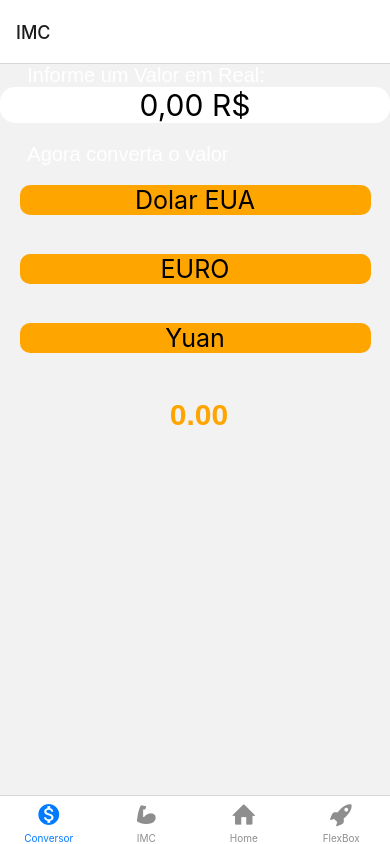
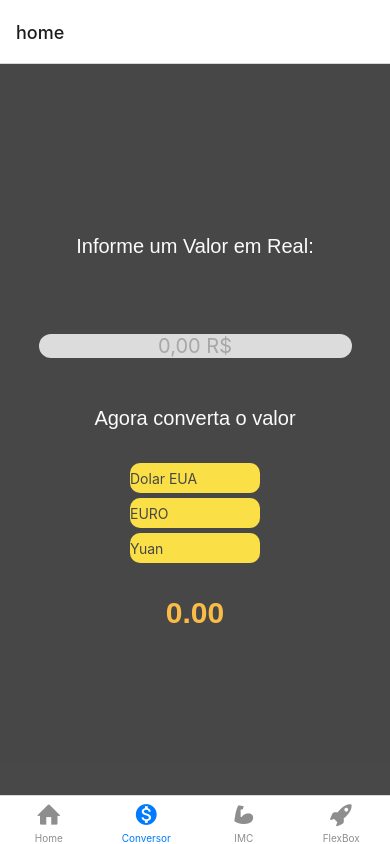
Before and after one commit to duarte-arthur21/TasksList, a React Native app: screen /Conversor in a window 390 px wide. Built offline with nearby package versions, Linux system fonts and the light colour scheme.

Commit message:
Contruindo função useToggle

```diff
--- a/App.js
+++ b/App.js
@@ -20,6 +20,16 @@ function MyTabs() {
   return (
     <Tab.Navigator>
       <Tab.Screen
+        name="Home"
+        component={Home}
+        options={{
+          headerShown: false,
+          tabBarIcon: ({ color, size }) => (
+            <Entypo name="home" color={color} size={size} />
+          ),
+        }}
+      />
+      <Tab.Screen
         name="Conversor"
         component={Conversor}
         options={{
@@ -36,16 +46,6 @@ function MyTabs() {
           headerShown: false,
           tabBarIcon: ({ color, size }) => (
             <MaterialCommunityIcons name="arm-flex" color={color} size={size} />
-          ),
-        }}
-      />
-      <Tab.Screen
-        name="Home"
-        component={Home}
-        options={{
-          headerShown: false,
-          tabBarIcon: ({ color, size }) => (
-            <Entypo name="home" color={color} size={size} />
           ),
         }}
       />
@@ -66,8 +66,8 @@ function MyTabs() {
 export default function App() {
   return (
     <NavigationContainer>
-      <Stack.Navigator initialRouteName="IMC">
-        <Stack.Screen name="IMC" component={MyTabs} />
+      <Stack.Navigator initialRouteName="home">
+        <Stack.Screen name="home" component={MyTabs} />
       </Stack.Navigator>
     </NavigationContainer>
   );
--- a/src/Components/Button/index.js
+++ b/src/Components/Button/index.js
@@ -3,10 +3,11 @@ import { Text, TouchableOpacity } from "react-native";
 import { StyleSheet } from "react-native";
 
 function Button(props) {
-  console.log(props);
+  const { onPress, titulo } = props;
+
   return (
-    <TouchableOpacity onPress={props.onPress}>
-      <Text style={estilo.calcular}>{props.titulo}</Text>
+    <TouchableOpacity style={estilo.button} onPress={onPress}>
+      <Text>{titulo}</Text>
     </TouchableOpacity>
   );
 }
@@ -14,15 +15,16 @@ function Button(props) {
 export { Button };
 
 const estilo = StyleSheet.create({
-  calcular: {
-    fontSize: 25,
+  button: {
+    display: "flex",
+    position: "relative",
+    fontSize: 35,
     backgroundColor: "#FFD700",
     borderRadius: 10,
     textAlign: "center",
-    marginTop: "5px",
-    marginBottom: "5px",
-    marginLeft: "-15px",
-    position: "relative",
-    width: "150%",
+    justifyContent: "center",
+    marginBottom: 5,
+    width: 130,
+    height: 30,
   },
 });
--- /dev/null
+++ b/src/Components/UseToggle/index.js
@@ -0,0 +1,9 @@
+import { useState } from "react";
+
+const useToggle = (initialValue = "OFF") => {
+  const [value, setValue] = useState(initialValue);
+  const toggle = () => setValue(value === "OFF" ? "ON" : "OFF");
+  return [value, toggle];
+};
+
+export default useToggle;
--- a/src/pages/Conversor/index.js
+++ b/src/pages/Conversor/index.js
@@ -1,11 +1,7 @@
 import React, { useState } from "react";
-import {
-  View,
-  Text,
-  TextInput,
-  TouchableOpacity,
-  StyleSheet,
-} from "react-native";
+import { Input } from "../../Components/Input";
+import { Button } from "../../Components/Button";
+import { View, Text, StyleSheet } from "react-native";
 
 export default function Conversor() {
   const [msg, setMsg] = useState("");
@@ -34,27 +30,23 @@ export default function Conversor() {
   }
 
   return (
-    <View>
+    <View style={styles.container}>
       <Text style={styles.titulo}>Informe um Valor em Real:</Text>
-      <TextInput
+
+      <Input
         style={styles.textInput}
+        titulo="Informe um Valor em Real:"
         defaultValue={num}
-        placeholder="0,00 R$"
+        texto="0,00 R$"
         onChangeText={(num) => setNum(parseFloat(num))}
       />
 
       <Text style={styles.titulo}>Agora converta o valor</Text>
-      <TouchableOpacity onPress={() => dolarReal()}>
-        <Text style={styles.calcular}>Dolar EUA</Text>
-      </TouchableOpacity>
+      <Button onPress={() => dolarReal()} titulo="Dolar EUA" />
 
-      <TouchableOpacity onPress={() => euroReal()}>
-        <Text style={styles.calcular}>EURO</Text>
-      </TouchableOpacity>
+      <Button onPress={() => euroReal()} titulo="EURO" />
 
-      <TouchableOpacity onPress={() => yuanReal()}>
-        <Text style={styles.calcular}>Yuan</Text>
-      </TouchableOpacity>
+      <Button onPress={() => yuanReal()} titulo="Yuan" />
 
       <Text style={styles.resultado}>
         {Math.round(resultado).toFixed(2)}
@@ -65,99 +57,33 @@ export default function Conversor() {
 }
 
 const styles = StyleSheet.create({
-  container1: {
+  container: {
     flex: 1,
     display: "flex",
+    position: "relative",
     backgroundColor: "#000",
     alignItems: "center",
-    justifyContent: "space-around",
+    justifyContent: "center",
     width: "100%",
-    height: "70%",
+    height: "100%",
     opacity: 0.7,
   },
-  container: {
-    flex: 1,
-    backgroundColor: "transparent",
-    alignItems: "center",
-    justifyContent: "flex-start",
-    width: "100%",
-    height: "15%",
-  },
-  Image: {
-    flex: 0.3,
-    width: "100%",
-    height: "35%",
-    marginTop: "30%",
-    marginBottom: "29%",
-  },
-  flag: {
-    flex: 1,
+  resultado: {
     display: "flex",
-    position: "absolute",
-    marginTop: "6%",
-    marginLeft: "10%",
-    width: "20%",
-    height: "35%",
-  },
-  resultado: {
     fontSize: 30,
     fontFamily: "Arial",
     fontWeight: "bold",
-    lineHeight: 84,
+    lineHeight: 90,
     color: "#ffa500",
-    shadowColor: "#000",
-    borderColor: "#000",
     textAlign: "center",
-    marginLeft: "7%",
-    marginRight: "5%",
-    marginBottom: "10%",
     position: "relative",
   },
   titulo: {
     fontSize: 20,
     fontFamily: "Arial",
-    fontWeight: "100",
+    lineHeight: 90,
     color: "#fff",
-    borderColor: "#000",
     textAlign: "justify",
-    marginLeft: "7%",
-    marginRight: "5%",
     position: "relative",
   },
-  textInput: {
-    fontSize: 30,
-    color: "#000f",
-    textAlign: "center",
-    backgroundColor: "#ffff",
-    borderBottomColor: "#000",
-    borderRadius: 15,
-    marginBottom: "5%",
-    shadowColor: "#000",
-  },
-  alignItem: {
-    alignItems: "stretch",
-    textAlign: "end",
-    marginBottom: "1%",
-    position: "end",
-    justifyContent: "flex-end",
-  },
-  bottom: {
-    fontSize: 30,
-    backgroundColor: "#ffa500",
-    borderRadius: 15,
-    textAlign: "center",
-    marginBottom: "5%",
-    marginTop: "5%",
-    width: "100%",
-  },
-  calcular: {
-    fontSize: 25,
-    backgroundColor: "#ffa500",
-    borderRadius: 10,
-    textAlign: "center",
-    marginTop: "5%",
-    marginBottom: "5%",
-    marginLeft: "5%",
-    width: "90%",
-  },
 });
--- a/src/pages/Home/index.js
+++ b/src/pages/Home/index.js
@@ -1,27 +1,78 @@
 import React from "react";
-import { StyleSheet, View, Text, Button } from "react-native";
+import { StyleSheet, View, Image, ImageBackground } from "react-native";
+import { Button } from "../../Components/Button";
+import useToggle from "../../Components/UseToggle";
 
-export default function Home({ navigation }) {
+export default function Home() {
+  const [toggleValue, toggle] = useToggle("OFF");
+
   return (
-    <View style={styles.Container}>
-      <Text>Page Home</Text>
-      <Button
-        title="Tela Detail"
-        onPress={() => navigation.navigate("Details")}
-      />
-      <Button
-        title="Tela FlexBox"
-        onPress={() => navigation.navigate("FlexBox")}
-      />
+    <View style={styles.Wrapper}>
+      <ImageBackground
+        source={require("../../images/space.avif")}
+        style={styles.background}
+      >
+        <View>
+          <View style={styles.Container}>
+            <Image
+              source={require("../../images/perfil.jpg")}
+              style={styles.Perfil}
+            />
+          </View>
+
+          <h1>Hello World!</h1>
+          <View>
+            <h3>Olá eu sou o Arthur Duarte! 👋</h3>
+          </View>
+          <p>
+            Cursando sexto semestre de Tecnologia em Sistemas para Internet,
+            Técnico de Informática,🧑‍💻!
+          </p>
+
+          <p>
+            Tenho como objetivo entrar no mercado de trabalho como desenvolvedor
+            Front-end
+          </p>
+
+          <p>
+            Atual faço parte do time de programadores front-end em formação pela
+            Plural Systems!
+          </p>
+
+          <View style={styles.Container}>
+            <Button titulo={`${toggleValue}`} onPress={toggle} />
+          </View>
+        </View>
+      </ImageBackground>
     </View>
   );
 }
 
 const styles = StyleSheet.create({
+  Wrapper: {
+    flex: 1,
+    display: "flex",
+    alignItems: "center",
+    textAlign: "center",
+    justifyContent: "center",
+    color: "#fff",
+  },
   Container: {
-    flex: 1,
-    backgroundColor: "#0000",
     alignItems: "center",
     justifyContent: "center",
   },
+  background: {
+    position: "relative",
+    justifyContent: "center",
+    alignItems: "center",
+    height: "100%",
+    width: "100%",
+  },
+  Perfil: {
+    width: 130,
+    height: 130,
+    borderRadius: 450,
+    padding: 1.5,
+    display: "flex",
+  },
 });
```
Also changed, not shown: src/images/perfil.jpg (added), src/images/space.avif (added).
